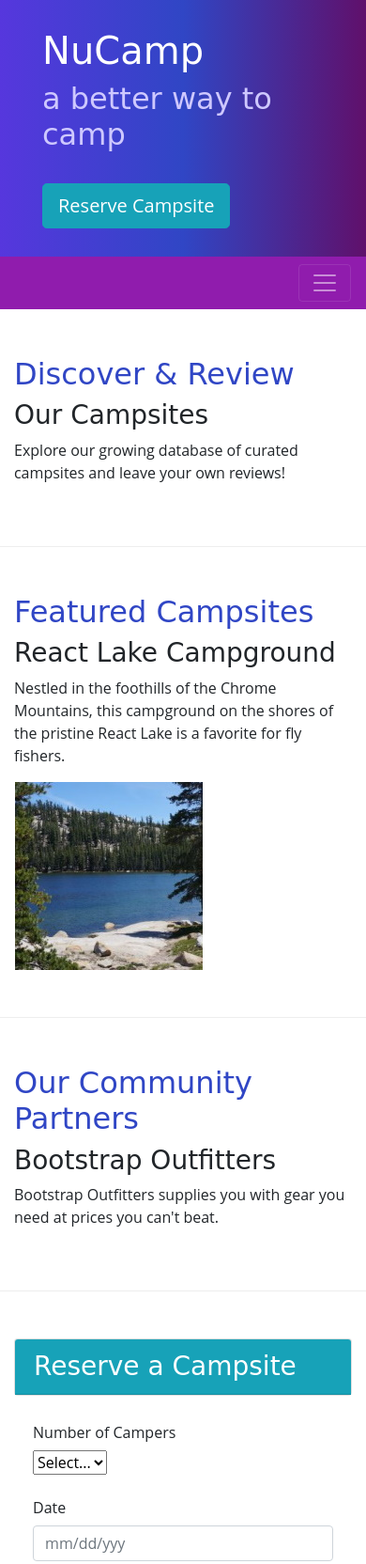
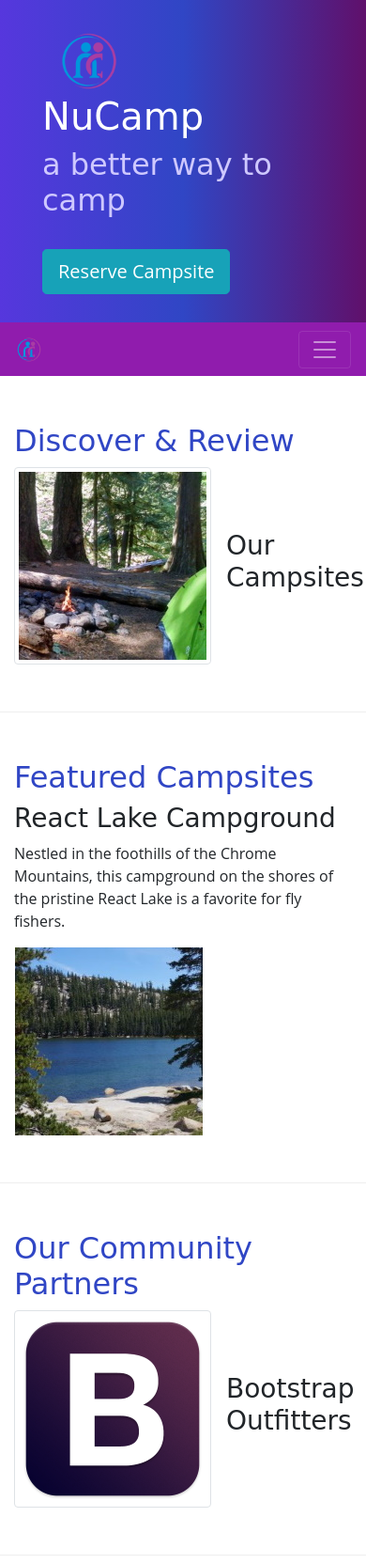
Before and after one commit to edgarmontes/BootstrapProjectSetup, a website: page index.html in a window 390 px wide. Shown: the top 1664 px of the page at 94% size. Drawn offline with nearby package versions, Linux system fonts and the light colour scheme.

Commit message:
Assignment week 2

```diff
--- a/index.html
+++ b/index.html
@@ -30,6 +30,11 @@
       <div class="container">
         <div class="row">
           <div class="col">
+            <div class="col-4 col-sm-3 col-md-2 align-self-center">
+              <a href="index.html"
+                ><img src="img/logo.png" class="img-fluid"
+              /></a>
+            </div>
             <h1>NuCamp</h1>
             <h2>a better way to camp</h2>
           </div>
@@ -45,8 +50,11 @@
     <!--Navegation bar-->
     <nav class="navbar navbar-expand-sm navbar-dark sticky-top">
       <div class="container">
+        <a class="navbar-brand" href="index.html"
+          ><img src="img/logo.png" height="30" width="30"
+        /></a>
         <button
-          class="navbar-toggler ml-auto"
+          class="navbar-toggler"
           type="button"
           data-toggle="collapse"
           data-target="#nucampNavBar"
@@ -86,11 +94,20 @@
           <h2 class="text-sm-right">Discover & Review</h2>
         </div>
         <div class="col">
-          <h3>Our Campsites</h3>
-          <p>
-            Explore our growing database of curated campsites and leave your own
-            reviews!
-          </p>
+          <div class="media">
+            <img
+              class="d-flex mr-3 img-thumbnail"
+              src="img/breadcrumb-trail-thumb.jpg"
+              alt="Breadcrumb Trail"
+            />
+            <div class="media-body align-self-center">
+              <h3>Our Campsites</h3>
+              <p class="d-none d-sm-block">
+                Explore our growing database of curated campsites and leave your
+                own reviews!
+              </p>
+            </div>
+          </div>
         </div>
       </div>
     </div>
@@ -123,11 +140,20 @@
           <h2 class="text-sm-right">Our Community Partners</h2>
         </div>
         <div class="col">
-          <h3>Bootstrap Outfitters</h3>
-          <p>
-            Bootstrap Outfitters supplies you with gear you need at prices you
-            can't beat.
-          </p>
+          <div class="media">
+            <img
+              class="d-flex mr-3 img-thumbnail "
+              src="img/bootstrap-thumb.png"
+              alt="Bootstrap Outfitters"
+            />
+            <div class="media-body align-self-center">
+              <h3>Bootstrap Outfitters</h3>
+              <p class="d-none d-sm-block">
+                Bootstrap Outfitters supplies you with gear you need at prices
+                you can't beat.
+              </p>
+            </div>
+          </div>
         </div>
       </div>
       <!--Form-->
```
Also changed, not shown: aboutus.html (+14 -1 lines), contactus.html (+14 -0 lines).
